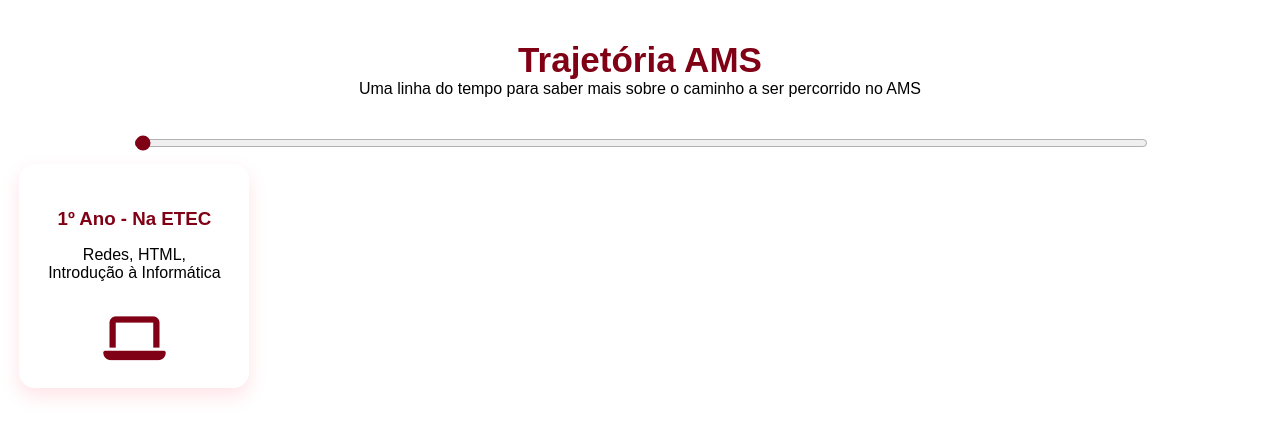
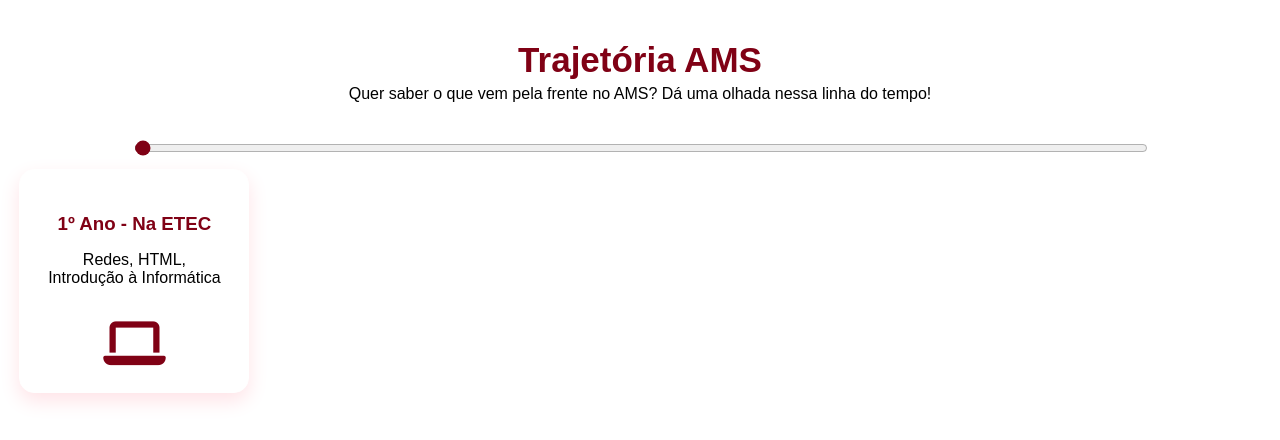
Before and after one commit to giiov/linha-do-tempo, a plain HTML site: page index.html in a window 1280 px wide. Drawn offline with Linux system fonts and the light colour scheme; a web font is replaced by a local one.

Commit message:
atualização22

```diff
--- a/index.html
+++ b/index.html
@@ -30,7 +30,7 @@
     .subtitulo {
       font-size: 20;
       color: black;
-      margin-top: -50px;
+      margin-top: -45px;
       font-family: "Urbanist", sans-serif;
     }
 
@@ -90,7 +90,7 @@
 <body>
     <div class="trajetoria-container">
         <h2 class="titulo">Trajetória AMS</h2>
-        <p class="subtitulo">Uma linha do tempo para saber mais sobre o caminho a ser percorrido no AMS</p>
+        <p class="subtitulo">Quer saber o que vem pela frente no AMS? Dá uma olhada nessa linha do tempo!</p>
 
         <!--posição relativa para que a descrição absoluta seja posicionada em  relação a ele-->
         <div class="slide-wrapper" style="position: relative; width: 100%;">
```
